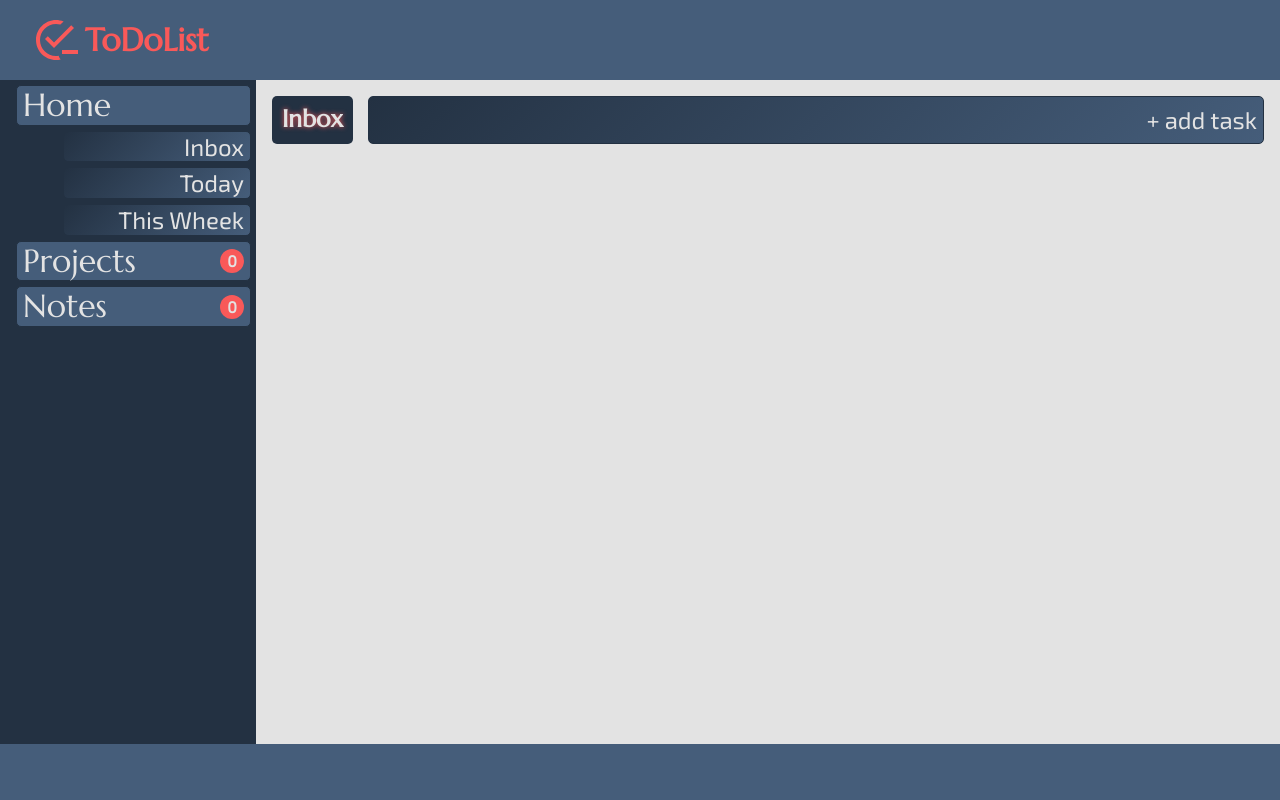
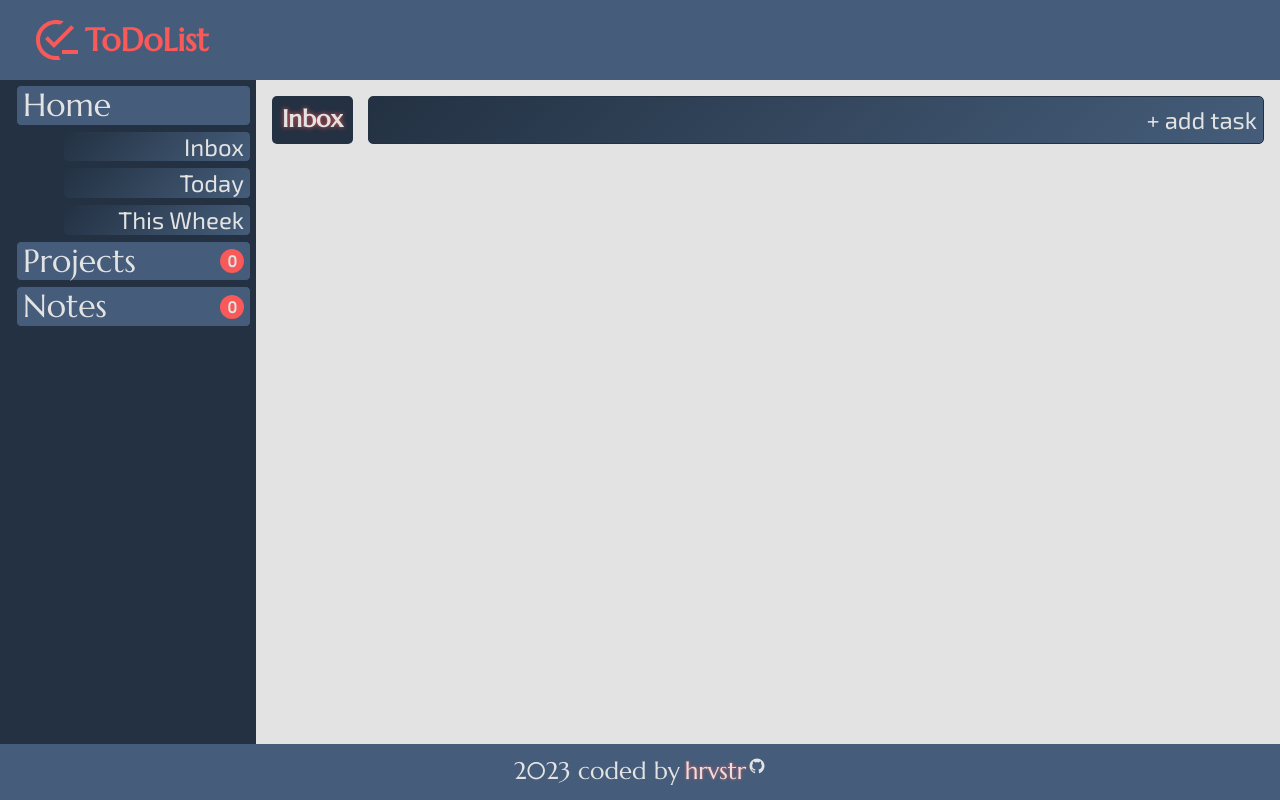
Before and after one commit to hrv3str/odin-to-do-list, a website built with webpack: page src/index.html in a window 1280 px wide. Built offline with nearby package versions, Linux system fonts and the light colour scheme.

Commit message:
Add link to the footer and style it

```diff
--- a/src/index.html
+++ b/src/index.html
@@ -87,7 +87,15 @@
             <div class="note-label"></div>
     </div>
     <!-- footer section -->
-    <div class="footer"></div>
+    <div class="footer">
+        2023 coded by
+        <a href="https://github.com/hrv3str"
+            target="_blank">
+            hrvstr
+            <span class="git-logo">
+            </span>
+        </a>
+    </div>
     <!-- card-screen section -->
     <div class="card-screen no-visible">
 
--- a/src/styles.css
+++ b/src/styles.css
@@ -294,6 +294,32 @@ input[type="checkbox"]:checked +
     grid-row: 3 / 4;
     background-color: var(--col-second);
     color: var(--col-fourth);
+    display: flex;
+    justify-content: center;
+    align-items: center;
+    gap: 5px;
+    font-size: 1.5rem;
+}
+
+.footer > a {
+    color: var(--col-fourth);
+    text-decoration: none;
+    display: flex;
+    align-items: center;
+    gap: 2px;
+    text-shadow: 0 0 3px var(--col-third);
+}
+
+.footer > a:hover {
+    cursor: pointer;
+}
+
+.git-logo {
+    display: inline-block;
+    background-image: url(./github.svg);
+    height: 0.75em;
+    width: 0.75em;
+    margin-bottom: 0.5em;
 }
 
 /* card screen section */
```
